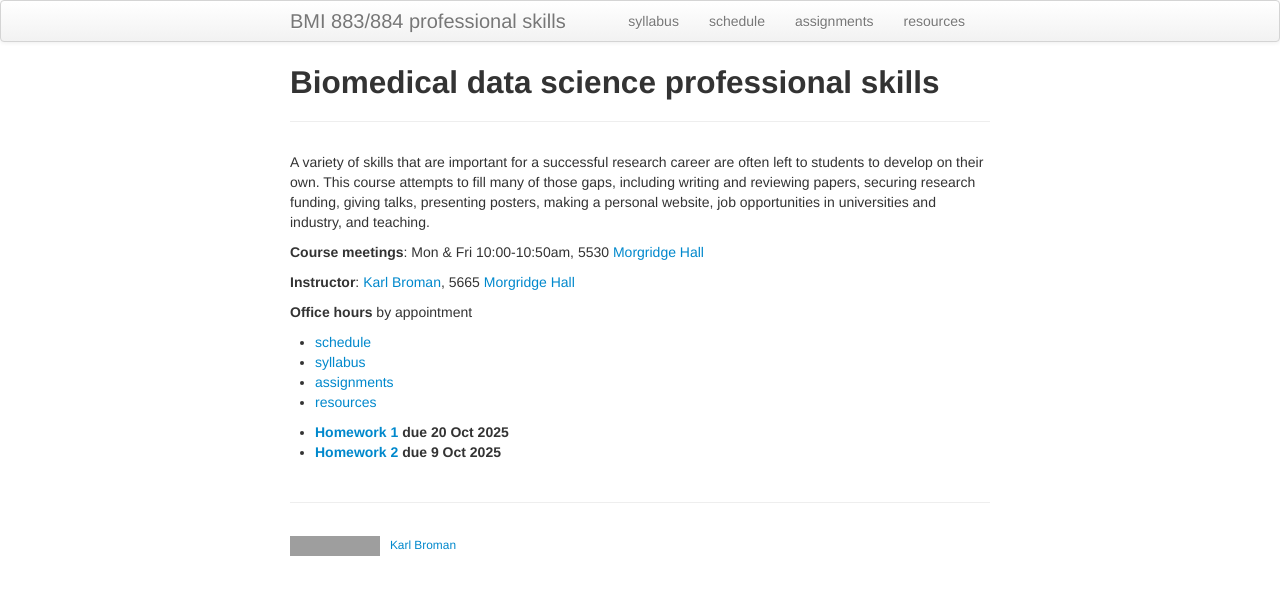
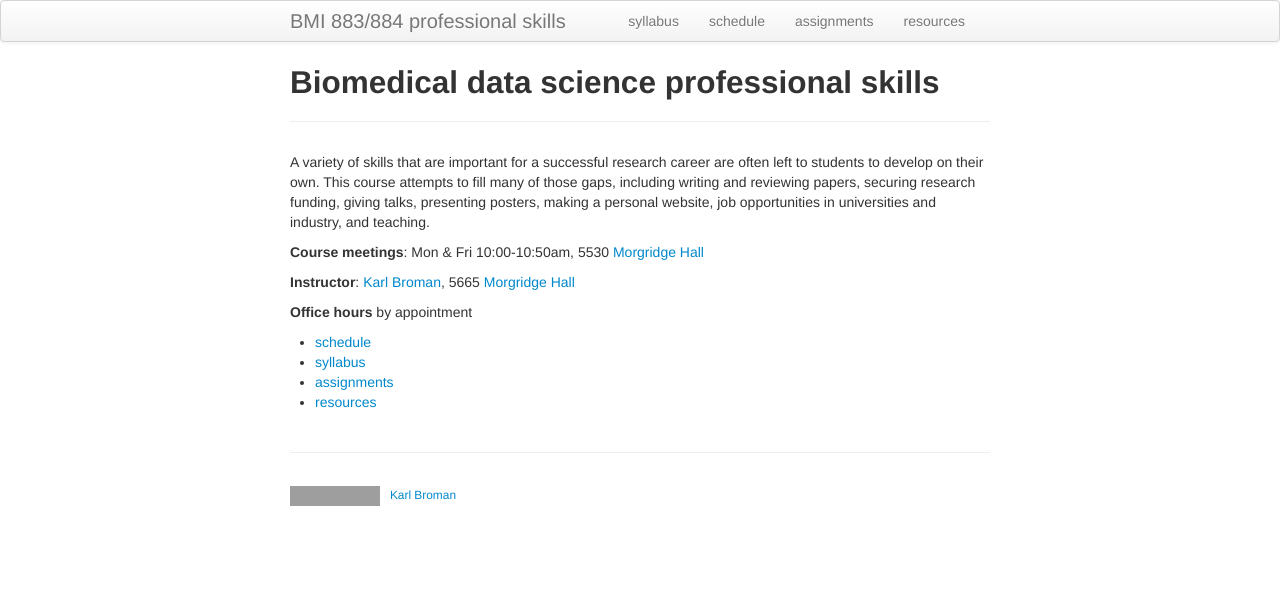
Before and after one commit to kbroman/BMI883, a Jekyll site: the page built from index.md, in a window 1280 px wide. Shown: the top 595 px of the page. Built offline with Jekyll 4.4.1, drawn with Linux system fonts in a browser that asks for light colours; grey boxes are pictures that could not be loaded.

Commit message:
Remove homework due dates

```diff
--- a/index.md
+++ b/index.md
@@ -22,6 +22,3 @@ industry, and teaching.
 - [syllabus](syllabus.html)
 - [assignments](assignments.html)
 - [resources](resources.html)
-
-- **[Homework 1](homework1.html) due 20 Oct 2025**
-- **[Homework 2](homework2.html) due 9 Oct 2025**
```
Also changed, not shown: syllabus.md (+0 -2 lines).
